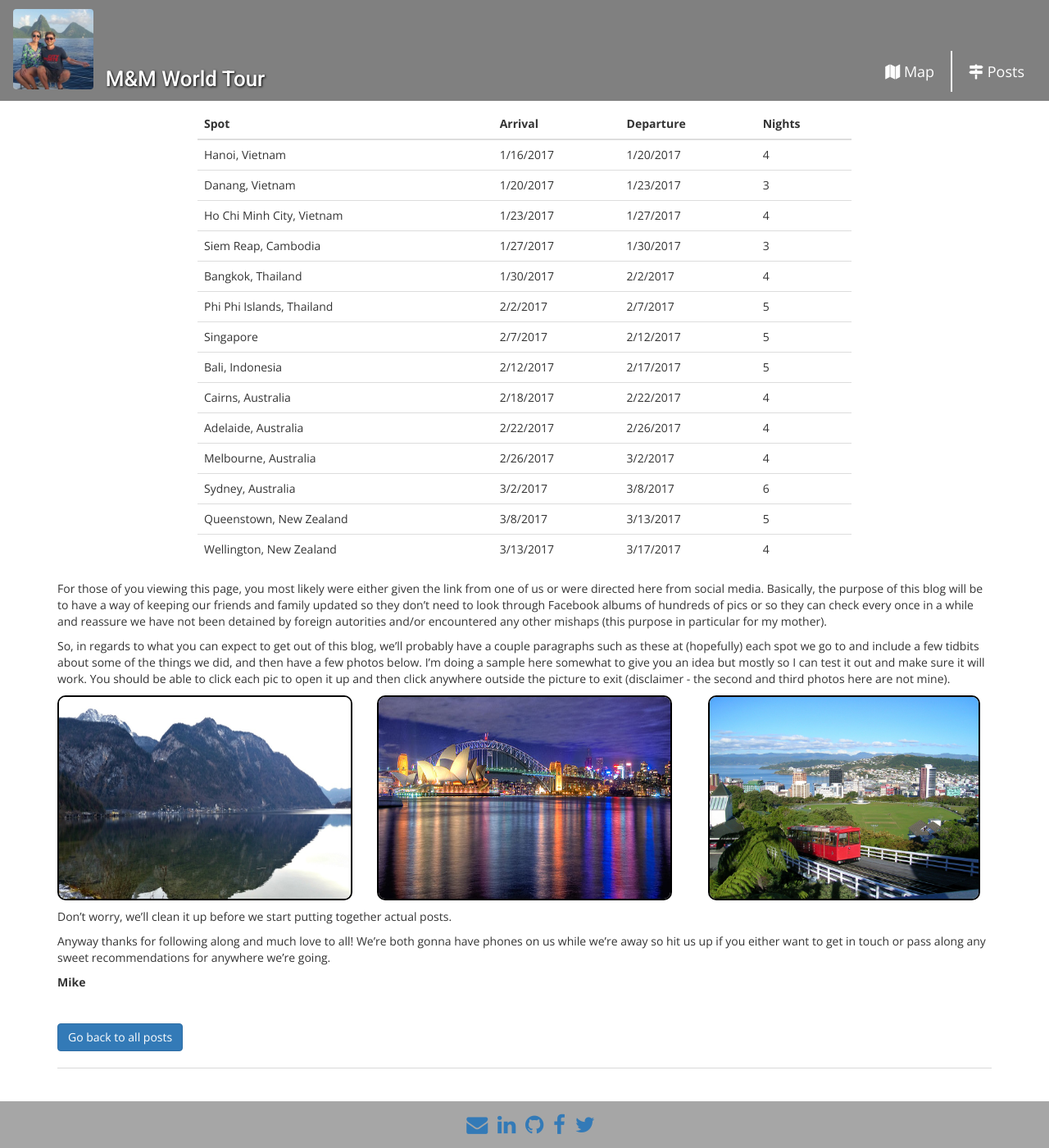
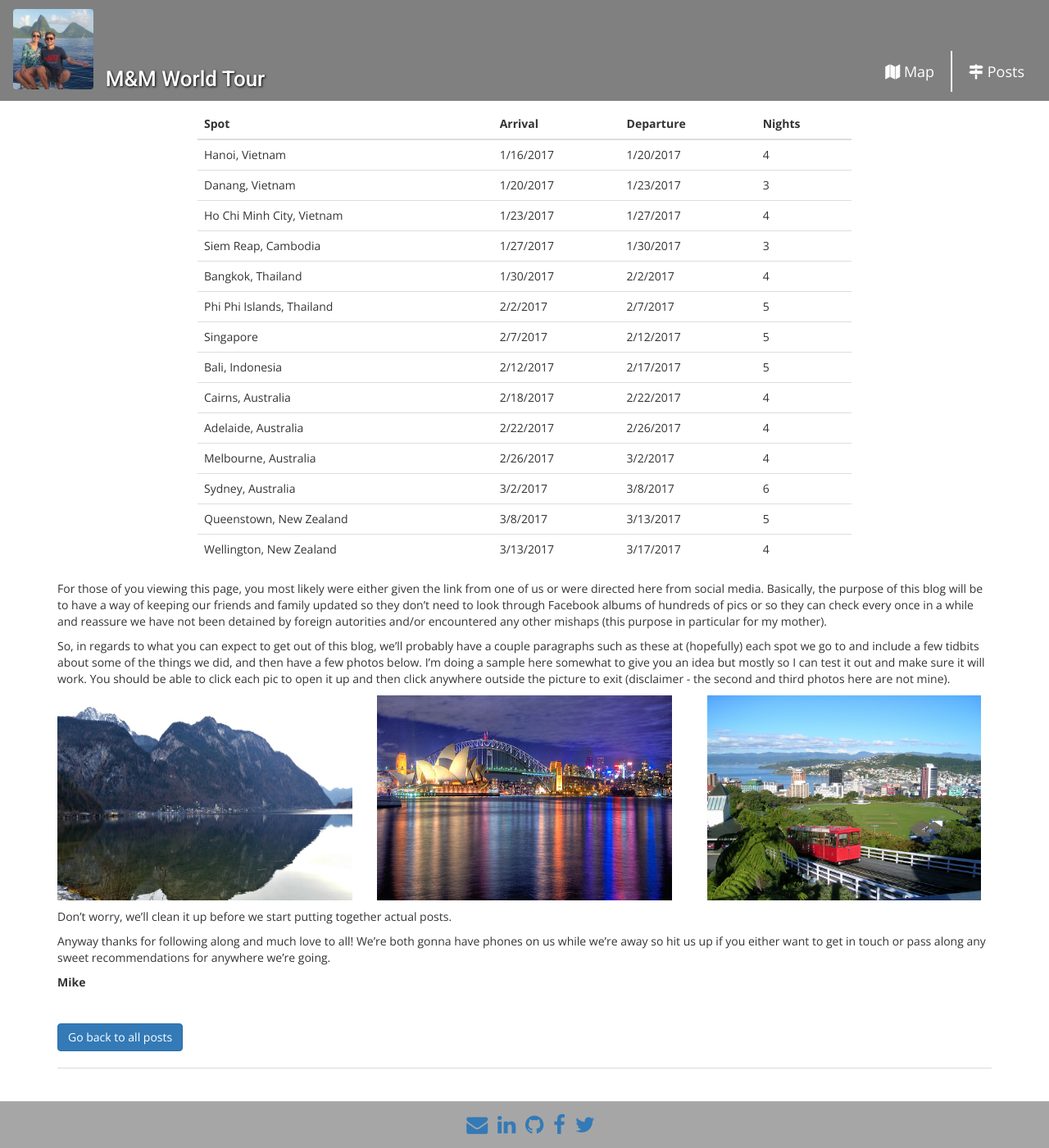
Before and after one commit to michaelrenzi/worldtour, a Jekyll site: the page built from _posts/2016-09-18-first-post.markdown, in a window 1280 px wide and 1400 px high, scrolled down 139 px. Shown: the whole window at 82% size. Built offline with Jekyll 4.4.1, drawn with Linux system fonts in a browser that asks for light colours; nearby versions of some CDN libraries; comment, search, counter and statistics services are not loaded.

Commit message:
removed post photo borders

```diff
--- a/css/styles.css
+++ b/css/styles.css
@@ -301,8 +301,6 @@ section#feature-subpage {
   margin-left: auto;
   margin-right: auto;
   height: 250px;
-  border:2px solid black;
-  border-radius: 10px;
   cursor:hand;
 }
 .post-image:hover {
```
